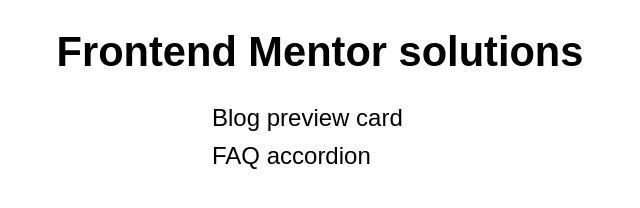
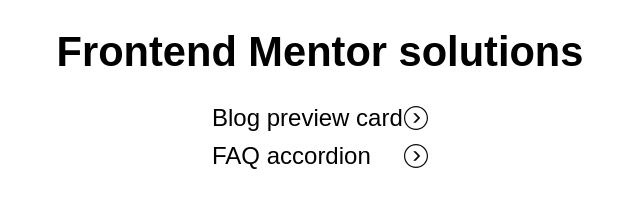
Before and after one commit to aymenthedeveloper/Frontend-mentor-solutions, a plain HTML site: page index.html in a window 1280 px wide. Shown: the full height of the page, 320-960 px from the left. Drawn offline with Linux system fonts and the light colour scheme.

Commit message:
update style.css

```diff
--- a/style.css
+++ b/style.css
@@ -27,7 +27,7 @@ h1{
 .project-list li a::after{
   content: "";
   width: 1em;
-  height: em;
+  height: 1em;
   background-image: url(./images/arrow.svg);
   display: inline-block;
   background-repeat: no-repeat;
```
